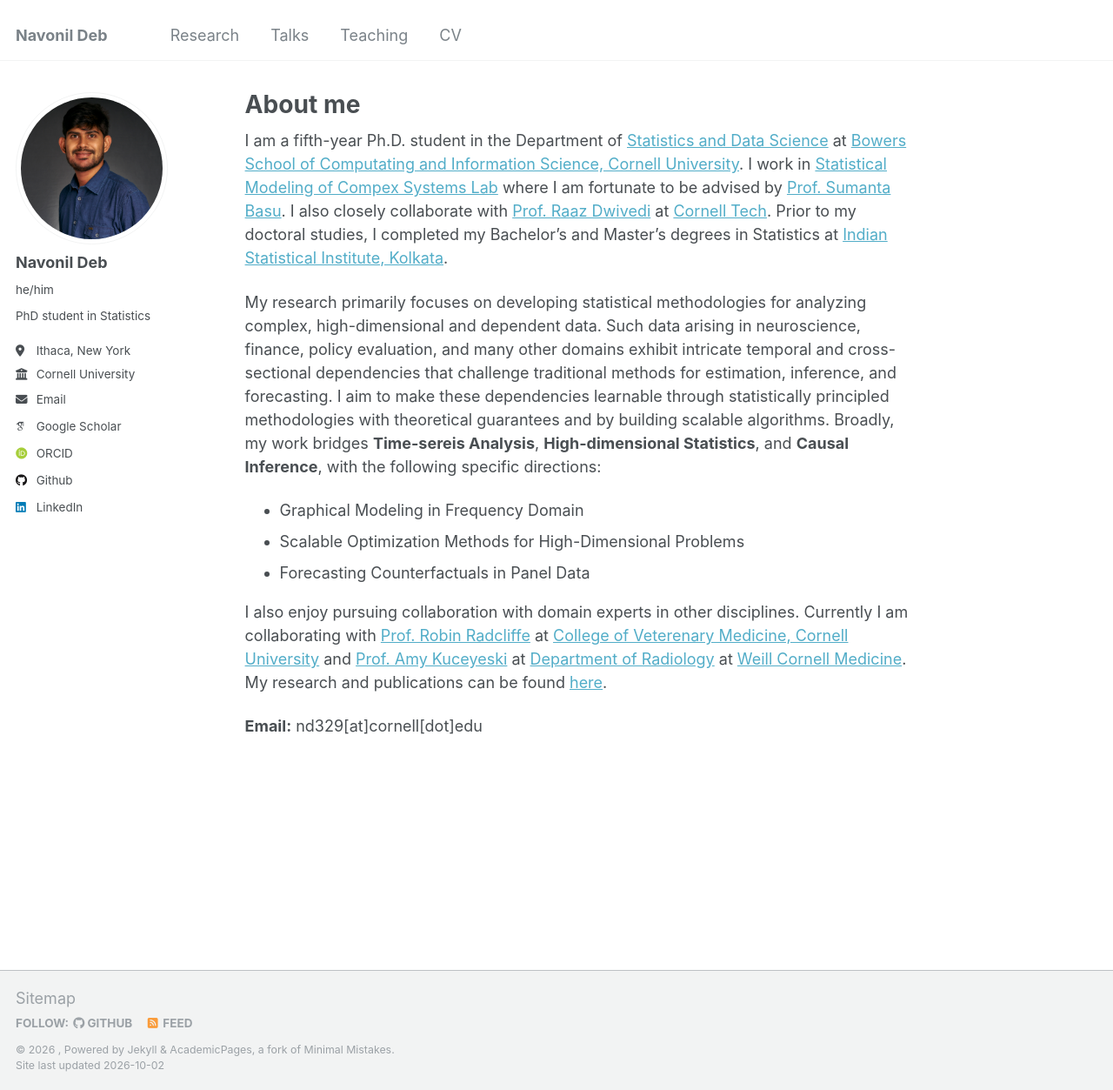
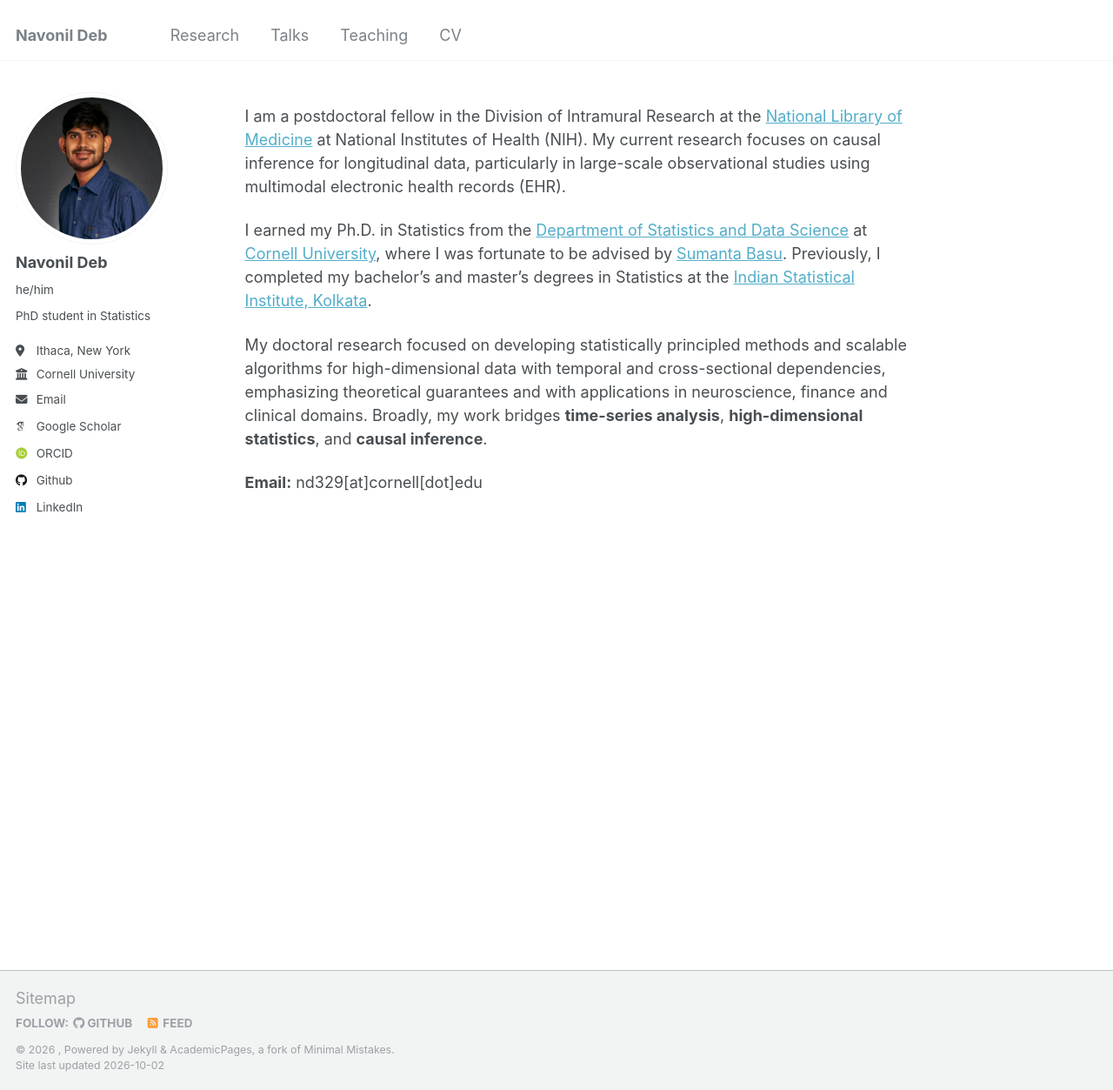
Before and after one commit to navonildeb/navonildeb.github.io, a Jekyll site: the page built from _pages/about.md, in a window 1280 px wide and 1253 px high. Shown: the whole window at 87% size. Built offline with Jekyll 4.4.1, drawn with Linux system fonts in a browser that asks for light colours; some web fonts are replaced.

Commit message:
Revise about page content and title
Updated personal and research information to reflect current position and focus areas.

```diff
--- a/_pages/about.md
+++ b/_pages/about.md
@@ -1,21 +1,17 @@
 ---
 permalink: /
-title: "About me"
+title: " "
 author_profile: true
 redirect_from:
   - /about/
   - /about.html
 ---
 
-I am a fifth-year Ph.D. student in the Department of [Statistics and Data Science](https://stat.cornell.edu/) at [Bowers School of Computating and Information Science, Cornell University](https://bowers.cornell.edu/). I work in [Statistical Modeling of Compex Systems Lab](https://smocs.stat.cornell.edu/) where I am fortunate to be advised by [Prof. Sumanta Basu](https://sumbose.stat.cornell.edu/). I also closely collaborate with [Prof. Raaz Dwivedi](https://raazdwivedi.github.io/) at [Cornell Tech](https://tech.cornell.edu/). Prior to my doctoral studies, I completed my Bachelor's and Master's degrees in Statistics at [Indian Statistical Institute, Kolkata](https://www.isical.ac.in/).
+I am a postdoctoral fellow in the Division of Intramural Research at the [National Library of Medicine](https://www.nlm.nih.gov/research/index.html) at National Institutes of Health (NIH). My current research focuses on causal inference for longitudinal data, particularly in large-scale observational studies using multimodal electronic health records (EHR).
 
-My research primarily focuses on developing statistical methodologies for analyzing complex, high-dimensional and dependent data. Such data arising in neuroscience, finance, policy evaluation, and many other domains exhibit intricate temporal and cross-sectional dependencies that challenge traditional methods for estimation, inference, and forecasting. I aim to make these dependencies learnable through statistically principled methodologies with theoretical guarantees and by building scalable algorithms. Broadly, my work bridges **Time-sereis Analysis**, **High-dimensional Statistics**, and **Causal Inference**, with the following specific directions:
+I earned my Ph.D. in Statistics from the [Department of Statistics and Data Science](https://stat.cornell.edu/) at [Cornell University](https://bowers.cornell.edu/), where I was fortunate to be advised by [Sumanta Basu](https://sumbose.stat.cornell.edu/). Previously, I completed my bachelor’s and master’s degrees in Statistics at the [Indian Statistical Institute, Kolkata](https://www.isical.ac.in/).
 
-* Graphical Modeling in Frequency Domain
-* Scalable Optimization Methods for High-Dimensional Problems
-* Forecasting Counterfactuals in Panel Data
-
-I also enjoy pursuing collaboration with domain experts in other disciplines. Currently I am collaborating with [Prof. Robin Radcliffe](https://wildlife.cornell.edu/people/robin-radcliffe) at [College of Veterenary Medicine, Cornell University](https://www.vet.cornell.edu/) and [Prof. Amy Kuceyeski](https://gradschool.weill.cornell.edu/faculty/amy-kuceyeski) at [Department of Radiology](https://radiology.weill.cornell.edu/) at [Weill Cornell Medicine](https://weill.cornell.edu/). My research and publications can be found [here](https://navonildeb.github.io//publications/).
+My doctoral research focused on developing statistically principled methods and scalable algorithms for high-dimensional data with temporal and cross-sectional dependencies, emphasizing theoretical guarantees and with applications in neuroscience, finance and clinical domains. Broadly, my work bridges **time-series analysis**, **high-dimensional statistics**, and **causal inference**.
 
 <!---
 <span style="background-color: rgba(107,114,128,0.12); padding: 0.2em 0.4em;">
```
